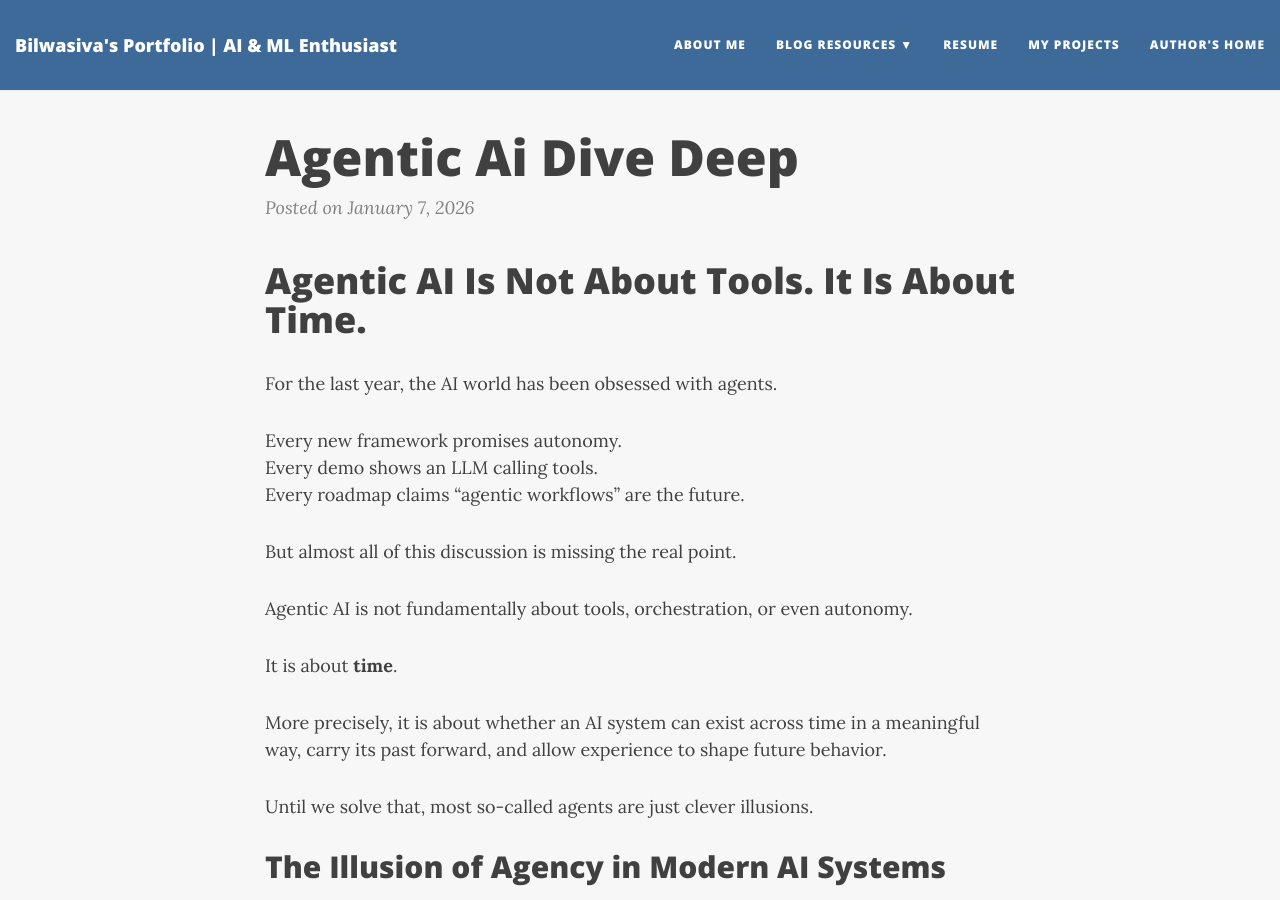
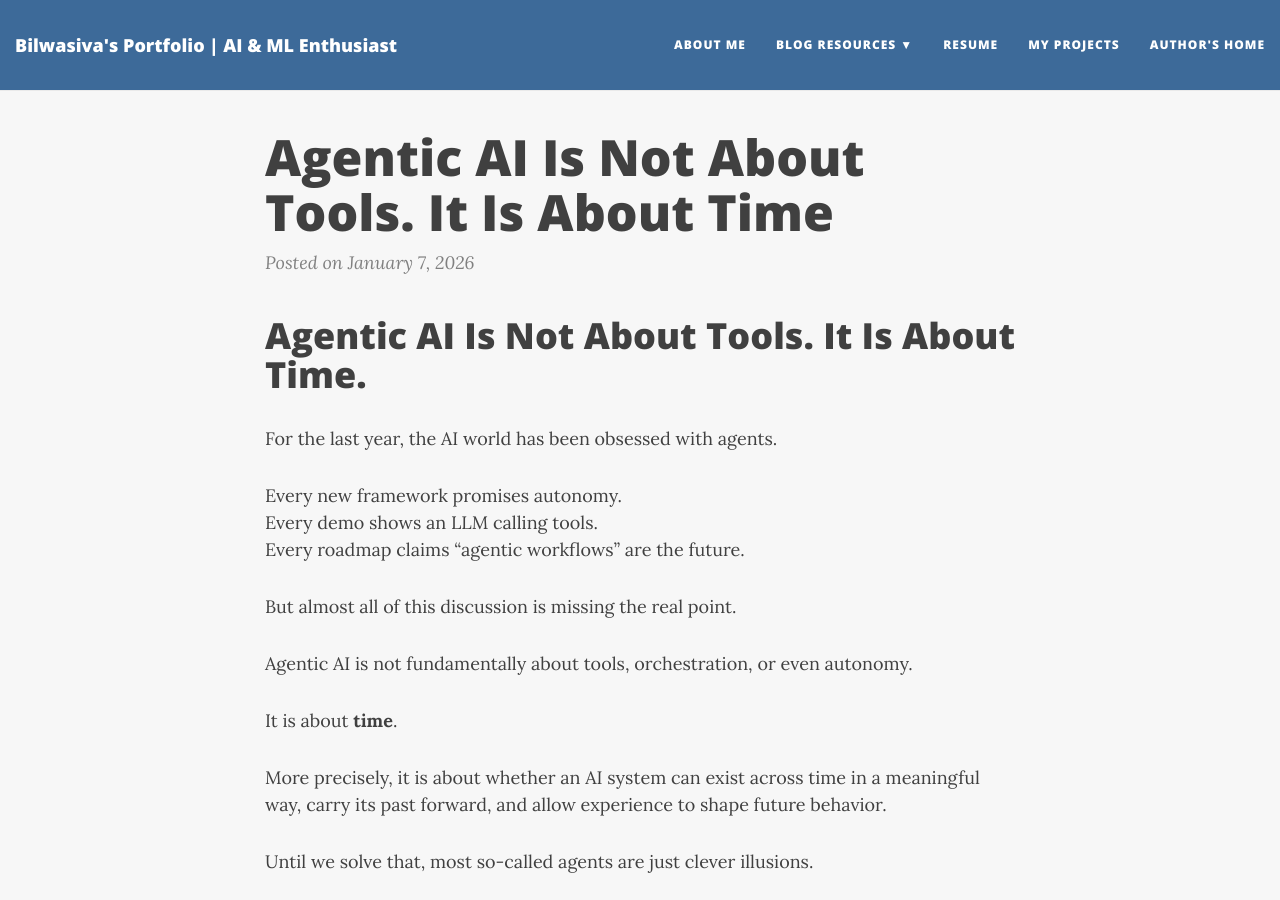
Before and after one commit to Bilwasiva/bilwasiva.github.io, a Jekyll site: the page built from _posts/2026-01-07-agentic-ai-dive-deep.md, in a window 1280 px wide and 900 px high. Built offline with Jekyll 4.4.1, drawn with Linux system fonts in a browser that asks for light colours; nearby versions of some CDN libraries; our own code applies the rules of GitHub Pages for plain Markdown files.

Commit message:
Update 2026-01-07-agentic-ai-dive-deep.md

```diff
--- a/_posts/2026-01-07-agentic-ai-dive-deep.md
+++ b/_posts/2026-01-07-agentic-ai-dive-deep.md
@@ -1,3 +1,10 @@
+---
+layout: post
+title: "Agentic AI Is Not About Tools. It Is About Time"
+date: 2026-01-07
+published: true
+---
+
 # Agentic AI Is Not About Tools. It Is About Time.
 
 For the last year, the AI world has been obsessed with agents.
```
